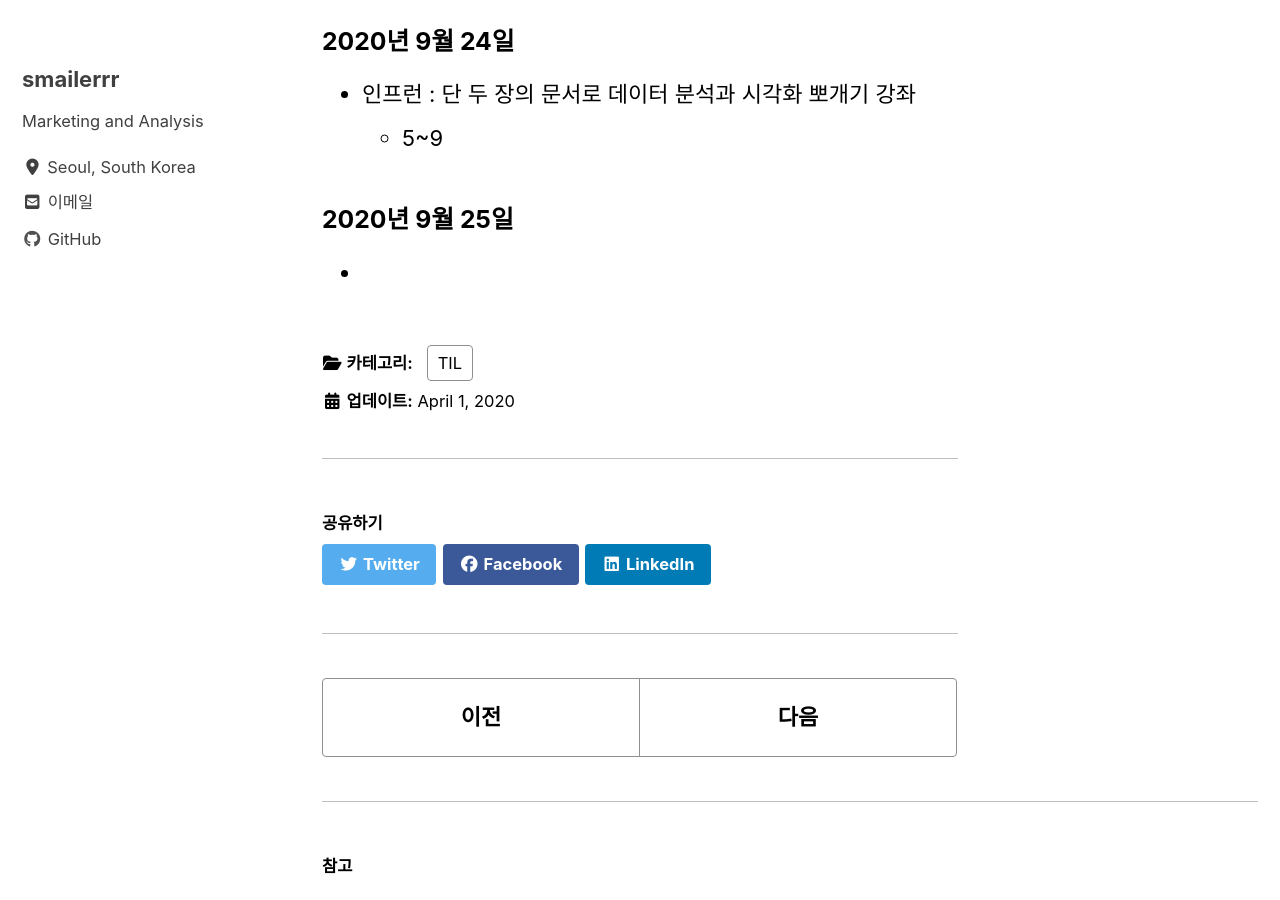
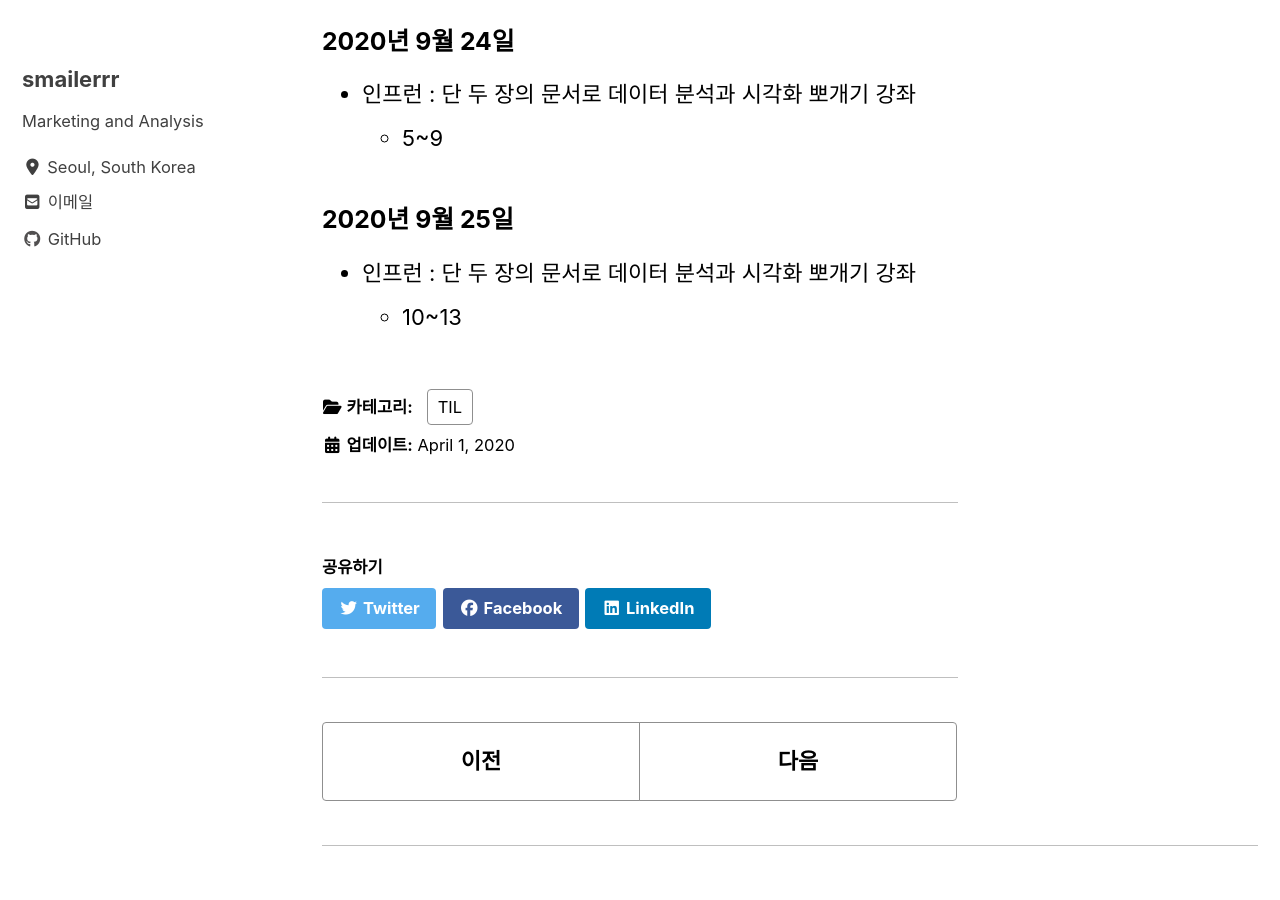
Before and after one commit to smilerrr/smilerrr.github.io, a Jekyll site: the page built from _posts/til/2020-04-01-TIL.md, in a window 1280 px wide and 900 px high, scrolled down 3942 px. Built offline with Jekyll 4.4.1, drawn with Linux system fonts in a browser that asks for light colours; cached includes are drawn as plain includes; nearby versions of some CDN libraries.

Commit message:
Update 2020-04-01-TIL.md

```diff
--- a/_posts/til/2020-04-01-TIL.md
+++ b/_posts/til/2020-04-01-TIL.md
@@ -94,4 +94,5 @@ toc: true
     - 5~9
 
 ### 2020년 9월 25일
--
+- 인프런 : 단 두 장의 문서로 데이터 분석과 시각화 뽀개기 강좌
+    - 10~13
```
